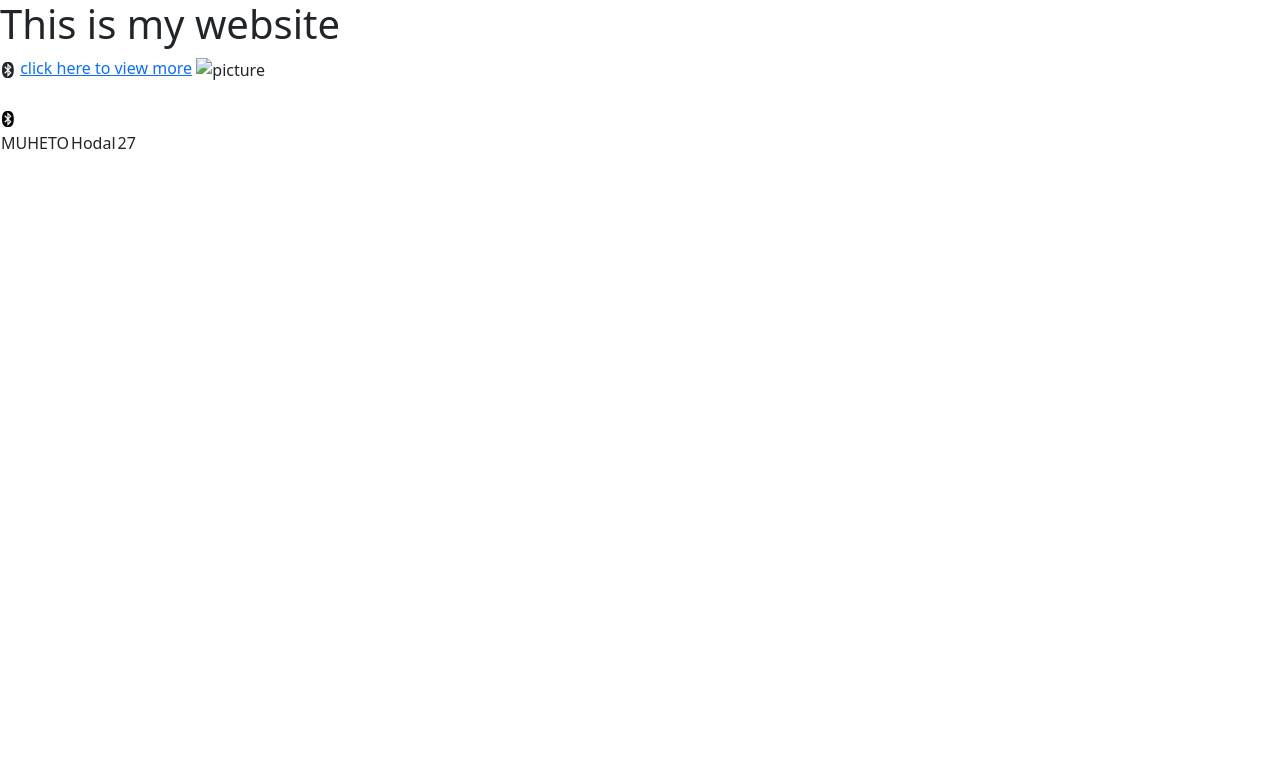
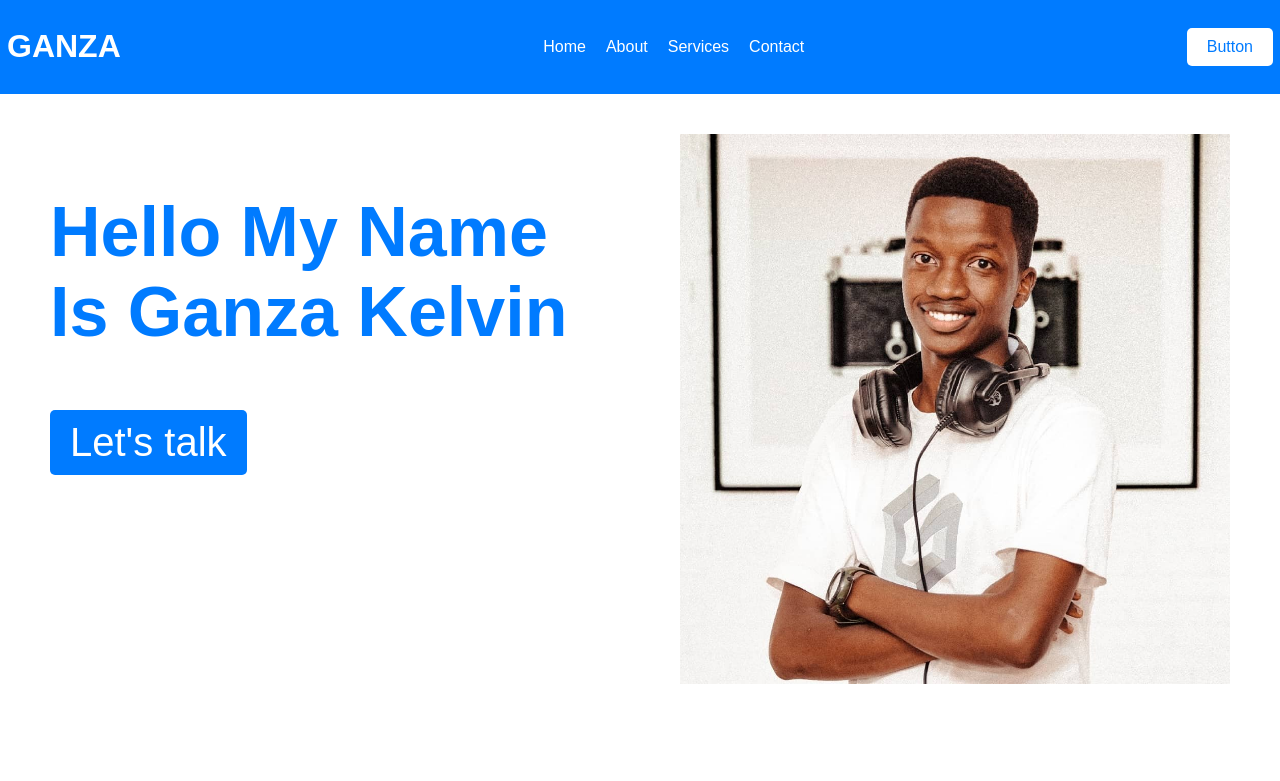
Before and after one commit to ganza123/ganza_website, a plain HTML site: page introduction/index.html in a window 1280 px wide. Drawn offline with nearby package versions, Linux system fonts and the light colour scheme.

Commit message:
heading & body

```diff
--- a/introduction/css/style.css
+++ b/introduction/css/style.css
@@ -0,0 +1,100 @@
+/* Add your CSS styles here */
+
+/* HEADER */
+body{
+    font-family: 'Montserrat', sans-serif;
+    margin: 0;
+    padding: 0;
+}
+header {
+    display: flex;
+    gap:20px;
+    background-color:#007bff;
+    justify-content: space-between;
+    align-items: center;
+    padding: 7px;
+
+}
+h1{
+    color:#fff;
+}
+
+#button{
+    background-color: #fff;
+    color: #007bff;
+    padding: 10px 20px;
+    border: none;
+    border-radius: 5px;
+    cursor: pointer;
+}
+
+#button:hover{
+    background-color:rgba(255, 255, 255, 0.938);
+    cursor: pointer;
+    transform: skewX(2deg);
+}
+
+ul{
+    display: flex;
+    gap: 20px;
+}
+
+a{
+    text-decoration: none;
+}
+
+li,a{
+    list-style-type: none;
+    color:rgb(255, 255, 2555)
+}
+
+
+/* ---------------------------------
+END HEADER
+ --------------------------------- */
+/* HEADER */
+
+
+#p1{
+    width: 20rem;
+    background: red;
+}
+#p2{
+    width: 320px;
+    background-color: rgb(194, 242, 61);
+}
+#p3{
+    width: 20%;
+    background-color: rgb(77, 255, 0);
+}
+#ps{
+    display:flex;
+}
+#hero-area{
+    padding:0px 10px 50px 10px;
+}
+#hero-content{
+    width: 50%;
+    padding: 40px;
+
+}
+#hero-image{
+    width: 50%;
+    padding: 40px;
+}
+#hero-area{
+    display:flex;
+}
+h2{
+    color:#007bff;
+    font-size: 70px;
+}
+#button2{
+    background-color: #007bff;
+    color: #fff;
+    padding: 10px 20px;
+    border: none;
+    border-radius: 5px;
+    cursor: pointer;
+    font-size: 40px;
+}
--- a/introduction/index.html
+++ b/introduction/index.html
@@ -2,31 +2,39 @@
 <html lang="en">
 <head>
     <meta charset="UTF-8">
-    <meta http-equiv="X-UA-Compatible" content="IE=edge">
     <meta name="viewport" content="width=device-width, initial-scale=1.0">
-    <link rel="stylesheet" href="https://cdn.jsdelivr.net/npm/bootstrap@5.5.0/dist/css/bootstrap.min.css">
-    <title>Ganza Project</title>
-
+    <link rel="stylesheet" href="css/style.css">
+    <title>Body</title>
 </head>
 <body>
-    <h1>This is my website</h1>
+    <header>
+        <div id="logo">
+            <h1>GANZA</h1>
+            <!-- <img src="" alt="Logo" width="50"> -->
+        </div>
+        <nav>
+            <ul>
+                <li><a href="#">Home</a></li>
+                <li><a href="#">About</a></li>
+                <li><a href="#">Services</a></li>
+                <li><a href="#">Contact</a></li>
+            </ul>
+        </nav>
+        <div id="button-container">
+            <div id="button">Button</div>
+        </div>
+    </header>
 
-    <svg xmlns="http://www.w3.org/2000/svg" width="16" height="16" fill="currentColor" class="bi bi-bluetooth" viewBox="0 0 16 16">
-        <path fill-rule="evenodd" d="m8.543 3.948 1.316 1.316L8.543 6.58V3.948Zm0 8.104 1.316-1.316L8.543 9.42v2.632Zm-1.41-4.043L4.275 5.133l.827-.827L7.377 6.58V1.128l4.137 4.136L8.787 8.01l2.745 2.745-4.136 4.137V9.42l-2.294 2.274-.827-.827L7.133 8.01ZM7.903 16c3.498 0 5.904-1.655 5.904-8.01 0-6.335-2.406-7.99-5.903-7.99C4.407 0 2 1.655 2 8.01 2 14.344 4.407 16 7.904 16Z"/>
-      </svg>
-    <a href="https://igihe.com/" target="blank">click here to view more</a>
-    <!-- this is image -->
-    <img src="C:/Users/Ganza Nation/Pictures/12345.png" alt="picture"></img>
-
-    <br><br>
-
-    <img src="assets/icons/bluetooth.svg" alt="Bluetooth Icon">
- <table>
-    <tr>
-        <td>MUHETO</td>
-        <td>Hodal</td>
-        <td>27</td>
-    </tr>
- </table>
+    <section id="hero-area">
+        <div id="hero-content">
+            <h2 id="my-heading">
+                Hello My Name Is Ganza Kelvin
+            </h2>
+            <button id="button2">Let's talk</button>
+        </div>
+        <div id="hero-image">
+            <img src="assets/profile.jpg" alt="Ganza Profile" width="100%">
+        </div>
+    </section>
 </body>
 </html>
```
Also changed, not shown: introduction/body.html (added, +22 -0 lines), introduction/header.html (added, +55 -0 lines), introduction/assets/profile.jpg (added), introduction/css/old 4.html (renamed from introduction/css/index.html), introduction/css/old.html (added), introduction/css/old2.html (renamed from introduction/css/internal-css.html).
